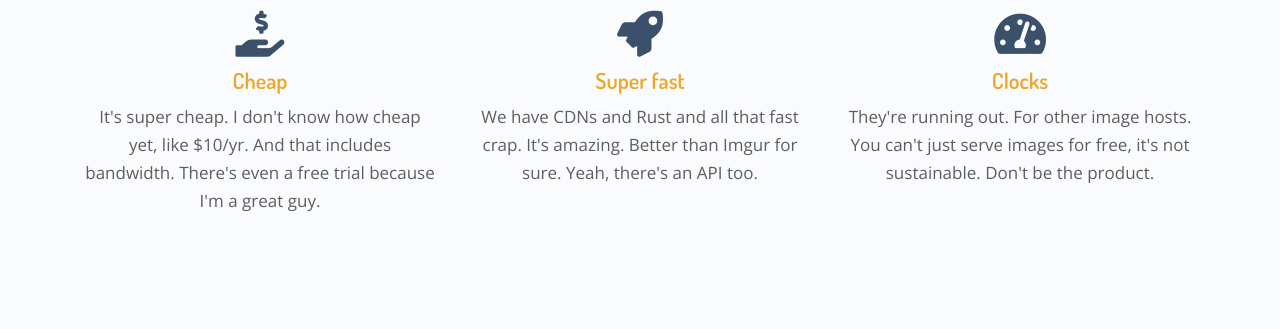
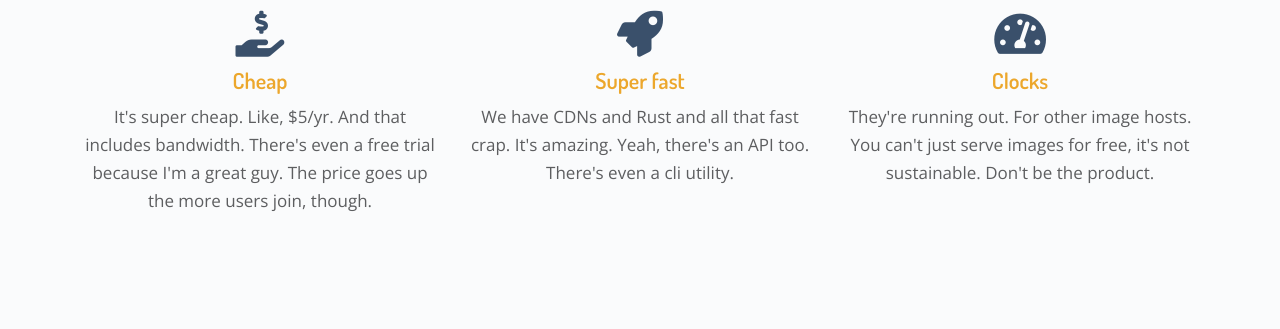
Before and after one commit to skorokithakis/imgz, a Django app: template templates/index.html in a window 1280 px wide. Shown: the part 1045-1374 px from the top of the page. Run offline with Django 3.2, Linux system fonts and the light colour scheme; the template is opened without the code that fills it, so the values that code supplies are empty; some libraries are stand-ins or nearby versions.

Commit message:
Update copy

```diff
--- a/templates/index.html
+++ b/templates/index.html
@@ -159,8 +159,8 @@
                         <h4>Cheap</h4>
 
                         <p>
-                        It's super cheap. I don't know how cheap yet, like $10/yr. And that includes bandwidth.
-                        There's even a free trial because I'm a great guy.
+                        It's super cheap. Like, $5/yr. And that includes bandwidth.  There's even a free trial because
+                        I'm a great guy. The price goes up the more users join, though.
                         </p>
 
                     </div>
@@ -177,8 +177,8 @@
                         <h4>Super fast</h4>
 
                         <p>
-                        We have CDNs and Rust and all that fast crap. It's amazing. Better than Imgur for sure. Yeah,
-                        there's an API too.
+                        We have CDNs and Rust and all that fast crap. It's amazing. Yeah, there's an API too. There's
+                        even a cli utility.
                         </p>
 
                     </div>
```
